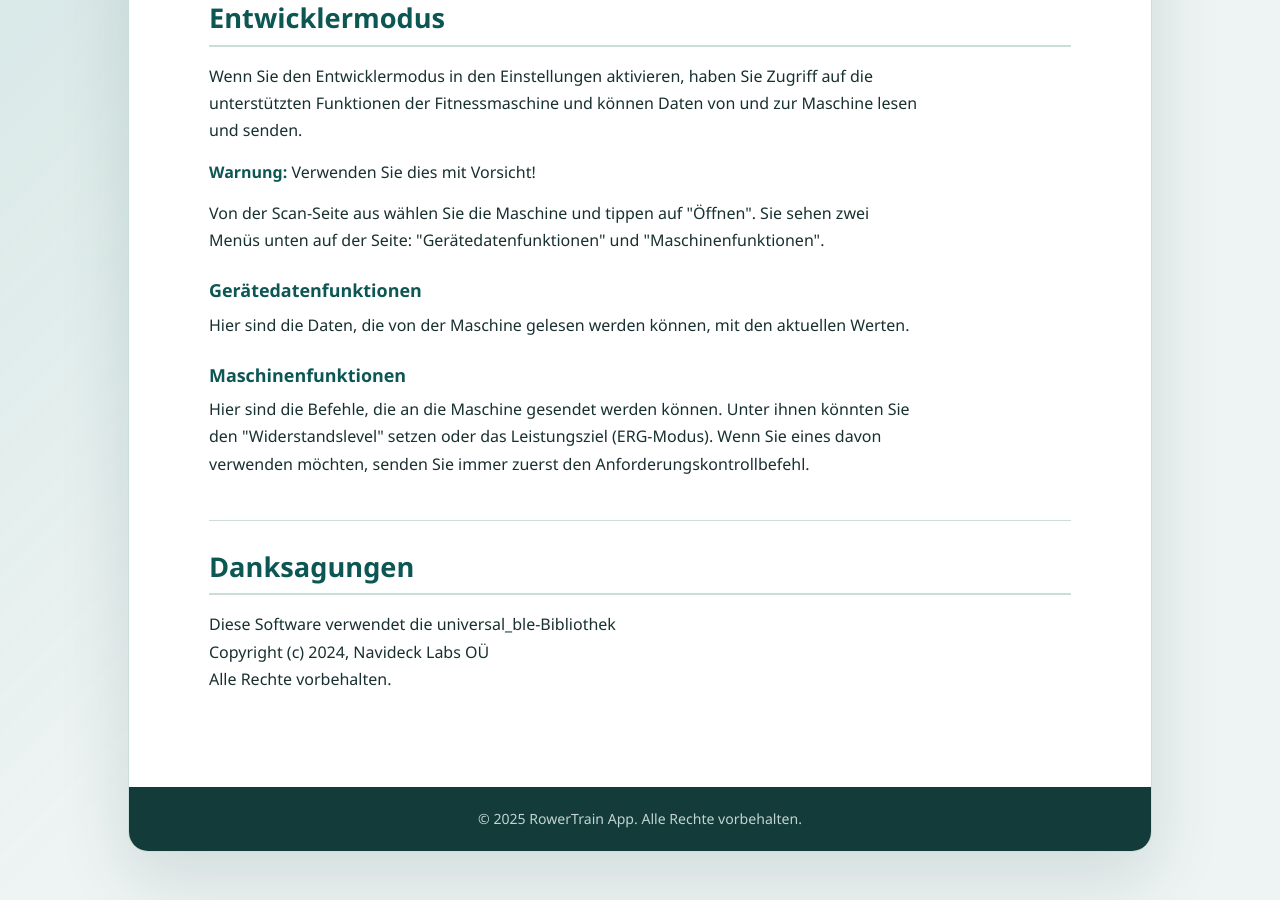
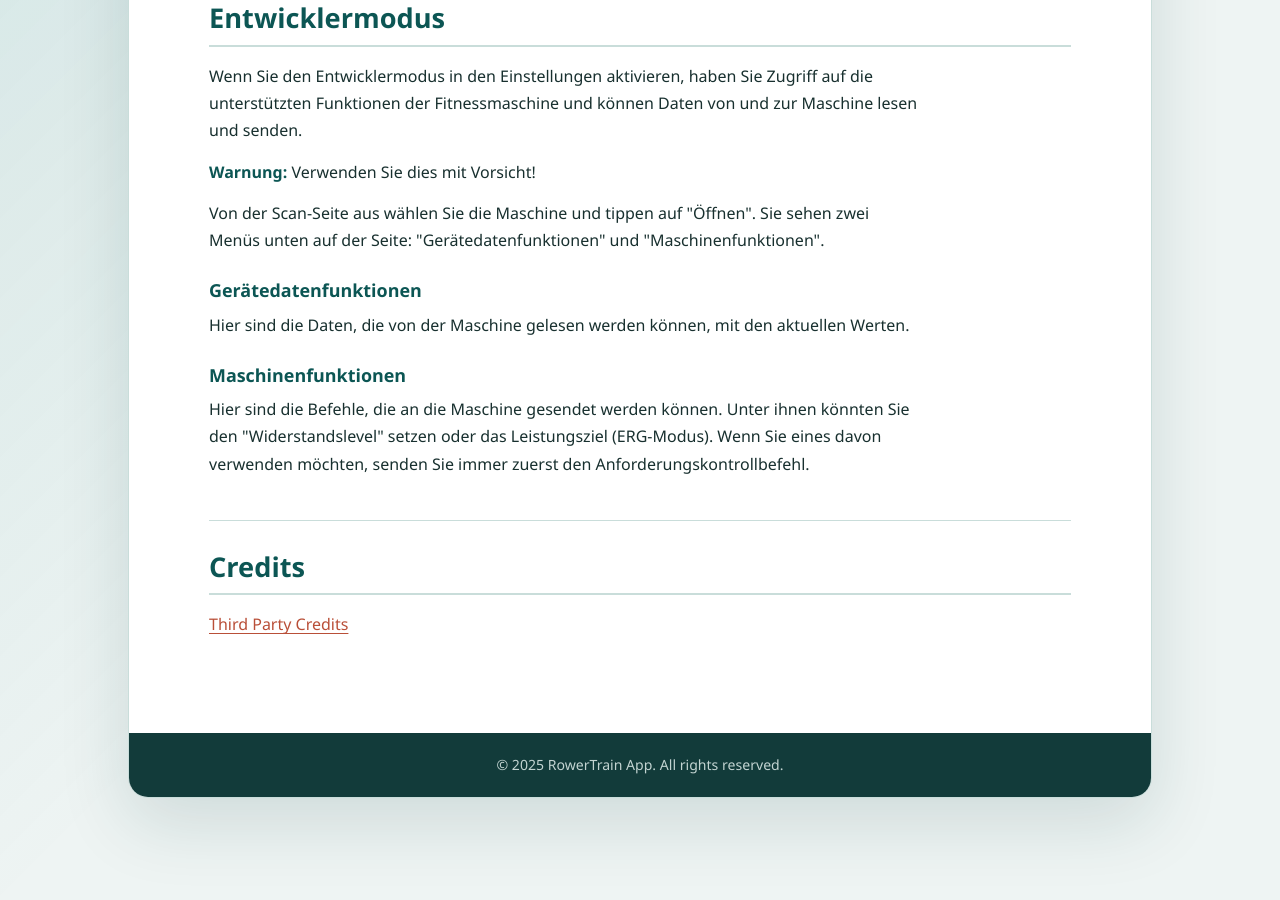
Before and after one commit to iliuta/iliuta.github.io, a Jekyll site: the page rowertrain-docs/index_de.html, which Jekyll copies as it is, in a window 1280 px wide and 900 px high, scrolled down 8047 px. Built offline with Jekyll 4.4.1, drawn with Linux system fonts in a browser that asks for light colours; after the commit the page ends 8893 px from its top, so only the background shows below that.

Commit message:
credits again

```diff
--- a/rowertrain-docs/index_de.html
+++ b/rowertrain-docs/index_de.html
@@ -262,17 +262,14 @@
         <p>Hier sind die Befehle, die an die Maschine gesendet werden können. Unter ihnen könnten Sie den "Widerstandslevel" setzen
             oder das Leistungsziel (ERG-Modus). Wenn Sie eines davon verwenden möchten, senden Sie immer zuerst den Anforderungskontrollbefehl.</p>
     </section>
-        <section id="credits">
-            <h2>Danksagungen</h2>
-            <p>Diese Software verwendet die universal_ble-Bibliothek<br>
-            Copyright (c) 2024, Navideck Labs OÜ<br>
-            Alle Rechte vorbehalten.</p>
-        </section>
-        </main>
-        <footer>
-            <p>&copy; 2025 RowerTrain App. Alle Rechte vorbehalten.</p>
-        </footer>
-    </div>
+    <section id="credits">
+        <h2>Credits</h2>
+        <p><a href="./THIRD_PARTY_CREDITS.html">Third Party Credits</a></p>
+    </section>
+    </main>
+    <footer>
+        <p>&copy; 2025 RowerTrain App. All rights reserved.</p>
+    </footer>
 </body>
 
 </html>
```
Also changed, not shown: rowertrain-docs/THIRD_PARTY_CREDITS.md (+1 -19 lines), rowertrain-docs/index_fr.html (+7 -10 lines).
